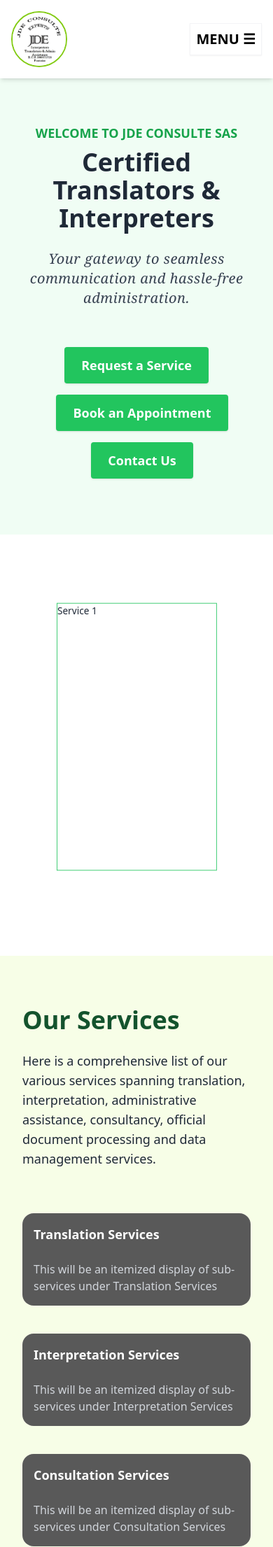
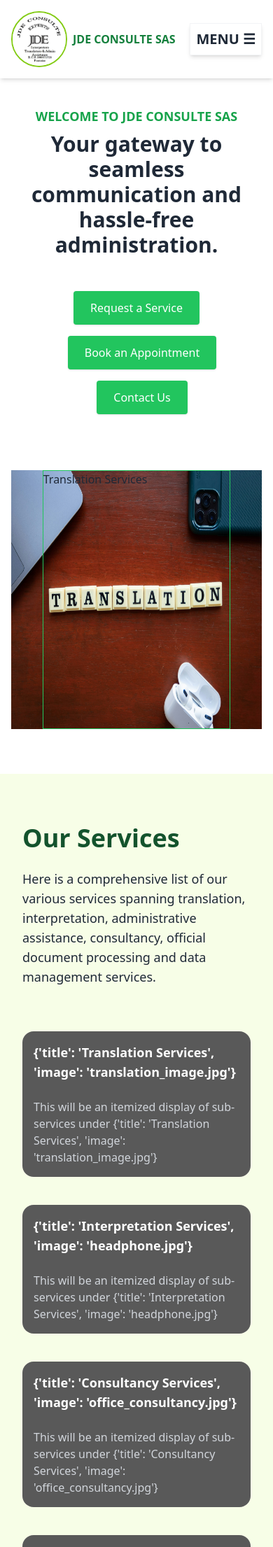
Before and after one commit to AmReechy/jde, a Django app: page / in a window 390 px wide. Shown: the top 2211 px of the page at 70% size. Run offline with Django 5.2, Linux system fonts and the light colour scheme.

Commit message:
images and title added dynamically

```diff
--- a/base/views.py
+++ b/base/views.py
@@ -9,8 +9,22 @@
     return render(request, "new_index.html")
 
 def homepage(request):
-    services = ["Translation Services", "Interpretation Services", "Consultation Services",
-                "Administrative Support", "Procurration of Documents", "Nigerian Passport Application Support (Online Processing)",
-                "Document Preparation Services", "Financial Advice", "Business Investment & Development Opportunities", "Mentorship Program Master Class"]
+    # services = ["Translation Services", "Interpretation Services", "Consultation Services",
+    #             "Administrative Support", "Procurration of Documents", "Nigerian Passport Application Support (Online Processing)",
+    #             "Document Preparation Services", "Business Investment & Development Opportunities",
+    #             "Mentorship Program Master Class"]
+
+    services = [
+        {"title":"Translation Services", "image":"translation_image.jpg"},
+        {"title": "Interpretation Services", "image":  "headphone.jpg"},
+        {"title": "Consultancy Services", "image": "office_consultancy.jpg" },
+        {"title": "Administrative Support", "image": "france_landscape.jpg" },
+        {"title": "Procurration of Documents", "image": "beautiful_nature1.png" },
+        {"title": "Nigerian Passport Application Support (Online Processing)", "image":  "office_administrative"},
+        {"title": "Document Preparation Services", "image": "office_two_people.jpg" },
+        {"title": "Business Investment & Development Opportunities", "image": "business.jpg" },
+        {"title": "Mentorship Program Master Class", "image": "masterclass.jpg" }
+
+    ]
     context = {"services":services}
     return render(request, "homepage.html",context)
--- a/static/css/src/input.css
+++ b/static/css/src/input.css
@@ -94,3 +94,6 @@
 .jump-small {
     @apply transform duration-150 hover:-translate-y-[4px]
 }
+#side-menu-cont a {
+    @apply border-b border-gray-400
+}
--- a/static/css/styles.css
+++ b/static/css/styles.css
@@ -664,28 +664,32 @@
   left: 1.25rem;
 }
 
+.left-full {
+  left: 100%;
+}
+
 .right-0 {
   right: 0px;
 }
 
-.right-4 {
-  right: 1rem;
+.right-1 {
+  right: 0.25rem;
 }
 
 .top-0 {
   top: 0px;
 }
 
+.top-1 {
+  top: 0.25rem;
+}
+
 .top-1\/2 {
   top: 50%;
 }
 
 .top-12 {
   top: 3rem;
-}
-
-.top-4 {
-  top: 1rem;
 }
 
 .top-5 {
@@ -845,8 +853,8 @@
   height: 350px;
 }
 
-.h-\[450px\] {
-  height: 450px;
+.h-\[370px\] {
+  height: 370px;
 }
 
 .h-auto {
@@ -1576,8 +1605,12 @@
   padding-bottom: 2rem;
 }
 
-.pl-4 {
-  padding-left: 1rem;
+.pl-2 {
+  padding-left: 0.5rem;
+}
+
+.pl-6 {
+  padding-left: 1.5rem;
 }
 
 .pr-2 {
@@ -1600,8 +1633,8 @@
   padding-top: 6rem;
 }
 
-.pt-6 {
-  padding-top: 1.5rem;
+.pt-4 {
+  padding-top: 1rem;
 }
 
 .text-left {
@@ -1757,6 +1790,11 @@
 .text-green-600 {
   --tw-text-opacity: 1;
   color: rgb(22 163 74 / var(--tw-text-opacity, 1));
+}
+
+.text-green-700 {
+  --tw-text-opacity: 1;
+  color: rgb(21 128 61 / var(--tw-text-opacity, 1));
 }
 
 .text-green-900 {
@@ -1836,12 +1874,6 @@
 .shadow-md {
   --tw-shadow: 0 4px 6px -1px rgb(0 0 0 / 0.1), 0 2px 4px -2px rgb(0 0 0 / 0.1);
   --tw-shadow-colored: 0 4px 6px -1px var(--tw-shadow-color), 0 2px 4px -2px var(--tw-shadow-color);
-  box-shadow: var(--tw-ring-offset-shadow, 0 0 #0000), var(--tw-ring-shadow, 0 0 #0000), var(--tw-shadow);
-}
-
-.shadow-sm {
-  --tw-shadow: 0 1px 2px 0 rgb(0 0 0 / 0.05);
-  --tw-shadow-colored: 0 1px 2px 0 var(--tw-shadow-color);
   box-shadow: var(--tw-ring-offset-shadow, 0 0 #0000), var(--tw-ring-shadow, 0 0 #0000), var(--tw-shadow);
 }
 
--- a/templates/homepage.html
+++ b/templates/homepage.html
@@ -27,16 +27,17 @@
 	</head>
 	<body class="font-sans text-gray-800">
 		<!-- Navigation -->
-		<header class="bg-white fixed top-0 left-0 right-0 shadow-md z-40">
+		<header class="bg-white shadow-md z-40">
 			<div
 				class="container mx-auto px-4 py-4 flex justify-between items-center relative"
 			>
-				<div class="text-2xl font-bold text-green-600">
+				<div class="text-2xl font-bold text-green-600 inline-block relative ">
 					<img
 						src="{% static 'jde_assets/jde_logo_resized.jpg' %}"
 						class="w-20 h-20 inline-block rounded-full border-2 border-lime-500"
 						alt=""
 					/>
+                    <span class="text-base font-bold text-green-700 absolute top-1/2 -translate-y-1/2 left-full text-nowrap inline-block pl-2">JDE CONSULTE SAS</span>
 				</div>
                 <!-- NAVIGATION FOR LARGE SCREEN -->
 				<nav class="space-x-4 hidden lg:block">
@@ -58,19 +59,19 @@
 				</nav>
                 <!-- NAVIGATION FOR SMALLER SCREENS -->
                 <nav id="sidebar-Menu" class="fixed z-40 lg:hidden transform translate-x-full transition-all duration-500 top-0 left-0 right-0 h-full text-right bg-opacity-65 ">
-                    <div class="inline-block h-full w-1/2 md:w-2/5 text-left pl-4  py-4 relative bg-white">
-                        <button id="closeSidebar" class="absolute top-4 right-4
+                    <div class="inline-block h-full w-1/2 md:w-2/5 text-left pl-6  py-4 relative bg-white">
+                        <button id="closeSidebar" class="absolute top-1 right-1
                             pr-6 text-3xl font-semibold text-black">
                             &times;
                         </button>
-                        <div class="py-3">
+                        <div class="py-3 text-center">
                             <img
                                 src="{% static 'jde_assets/jde_logo_resized.jpg' %}"
                                 class="w-16 h-16 inline-block rounded-full border-2 border-lime-500"
                                 alt=""
 					        />
                         </div>
-                        <div class="flex flex-col gap-4">
+                        <div class="flex flex-col gap-4 text-lg" id="side-menu-cont">
                             <a href="#" class="text-green-500 font-bold">Home</a>
                             <a href="#" class=" ">About</a>
                             <a href="#" class=" ">Services</a>
@@ -91,27 +92,27 @@
 
                 </nav>
                 <button id="openSidebar"
-                    class="lg:hidden text-black text-xl font-semibold inline-block p-2 border border-gray-100 shadow-sm">
+                    class="lg:hidden text-gray-800 text-xl font-semibold inline-block p-2 border border-gray-100 shadow-md">
                         MENU ☰
                 </button>
 			</div>
 		</header>
 
         <!-- Hero section -->
-        <section class="pt-24 bg-green-50">
-            <div class="container mx-auto px-4 lg:px-12 py-20 text-center ">
+        <section class="">
+            <div class="container mx-auto px-4 lg:px-12 py-10 text-center ">
                 <div class="jump-in">
                     <p class="text-center font-semibold text-lg text-green-600 pb-2 jump-in2">WELCOME TO JDE CONSULTE SAS</p>
-                    <h1 class="text-4xl md:text-5xl font-extrabold text-gray-800 mb-6">
+                    <!-- <h1 class="text-4xl md:text-5xl font-extrabold text-gray-800 mb-6">
                         Certified Translators & Interpreters
-                    </h1>
-                    <p class="text-xl md:text-2xl text-gray-700 mb-8 italic font-serif tracking-wide">
+                    </h1> -->
+                    <p class="text-3xl md:text-4xl text-gray-800 mb-8 font-semibold">
                         Your gateway to seamless communication and hassle-free administration.
                     </p>
                 </div>
 
 
-                <div class="flex justify-center flex-wrap space-x-4 md:space-x-6 gap-y-4 text-lg md:text-xl font-semibold pt-6">
+                <div class="flex justify-center flex-wrap space-x-4 md:space-x-6 gap-y-4 text-base md:text-lg pt-4">
                     <a href="#services" class="bg-green-500 text-white px-6 py-3 rounded shadow hover:bg-green-700 jump-small">Request a Service</a>
                     <a href="#appointment" class="bg-green-500 text-white px-6 py-3 rounded shadow hover:bg-green-700 jump-small">Book an Appointment</a>
                     <a href="#contact-us" class="bg-green-500 text-white px-6 py-3 rounded shadow hover:bg-green-700 jump-small">Contact Us</a>
@@ -120,10 +121,10 @@
         </section>
 
         <!-- Services -->
-        <section id="servicesScroll" class="container mx-auto py-16">
+        <section id="servicesScroll" class="container mx-auto py-10">
             <div class="px-4">
-                <div class="service-scroll-parent flex flex-nowrap w-full overflow-x-hidden h-[450px]">
-                    <div class="par-serv-scroll">
+                <div class="service-scroll-parent flex flex-nowrap w-full overflow-x-hidden h-[370px] lg:h-[450px]">
+                    <!-- <div class="par-serv-scroll">
                         <div class="service-scroll scale-[0.85]">Service 1</div>
                     </div>
                     <div class="par-serv-scroll">
@@ -143,7 +144,19 @@
                     </div>
                     <div class="par-serv-scroll">
                         <div class="service-scroll">Service 7</div>
+                    </div> -->
+
+                    {% for service in services %}
+                    <input type="hidden" name="" value="{% cycle 'scale-[1]' 'scale-[0.65]' 'scale-[0.8]' as scale_size %}">
+
+                    <div class="par-serv-scroll relative">
+                        <div class="w-full h-full transform relative {{scale_size}}">
+                            <img src="{% static 'jde_assets' %}/{{service.image}}" class="w-full h-full" alt="">
+                        </div>
+                        <div class="service-scroll absolute top-0 left-0 right-0 h-full">{{service.title}} </div>
                     </div>
+                    {% endfor %}
+
                 </div>
             </div>
         </section>
@@ -245,11 +258,11 @@
             <!-- YOUTUBE VIDEO Content-->
             <div class="lg:w-4/5 xl:w-3/4 my-10 mx-auto">
                 <div class="text-2xl md:text-3xl font-semibold text-center text-gray-800 py-4">
-                    <p>Video Content (IYE WAKA)</p>
+                    <p>Video Contents (IYE WAKA)</p>
                     <!-- <p class="inline-block w-[100px] border-b-4 border-lime-500"></p> -->
                 </div>
                 <div class="youtube-wrapper mx-auto p-6">
-                    <iframe src="https://www.youtube.com/embed/twCpijr_GeQ" frameborder="0" allowfullscreen class="w-full lg:w-3/5 h-[350px] mx-auto" ></iframe>
+                    <iframe src="https://www.youtube.com/embed/twCpijr_GeQ" frameborder="0" allowfullscreen class="w-full lg:w-3/5 aspect-video mx-auto" ></iframe>
                 </div>
 
             </div>
@@ -262,7 +275,7 @@
                     <!-- <p class="inline-block w-[100px] border-b-4 border-lime-500"></p> -->
                 </div>
 
-                <div class="w-full overflow-x-auto p-6 lg:p-8 bg-green-100 text-center">
+                <div class="w-full overflow-x-auto p-6 lg:p-8 bg-green-50 text-center">
                 <div class="scroll-wrapper w-max inline-flex flex-row flex-nowrap gap-4 lg:gap-8 " id="scrollBox">
                     <!-- <div class="invisible rounded-2xl bg-white border border-stone-200   border-teal-200 ump-in2 relative">
                         <div class="text-center">
```
Also changed, not shown: other parts of static/css/styles.css (+40 -5 lines), templates/new_index.html (+9 -0 lines).
